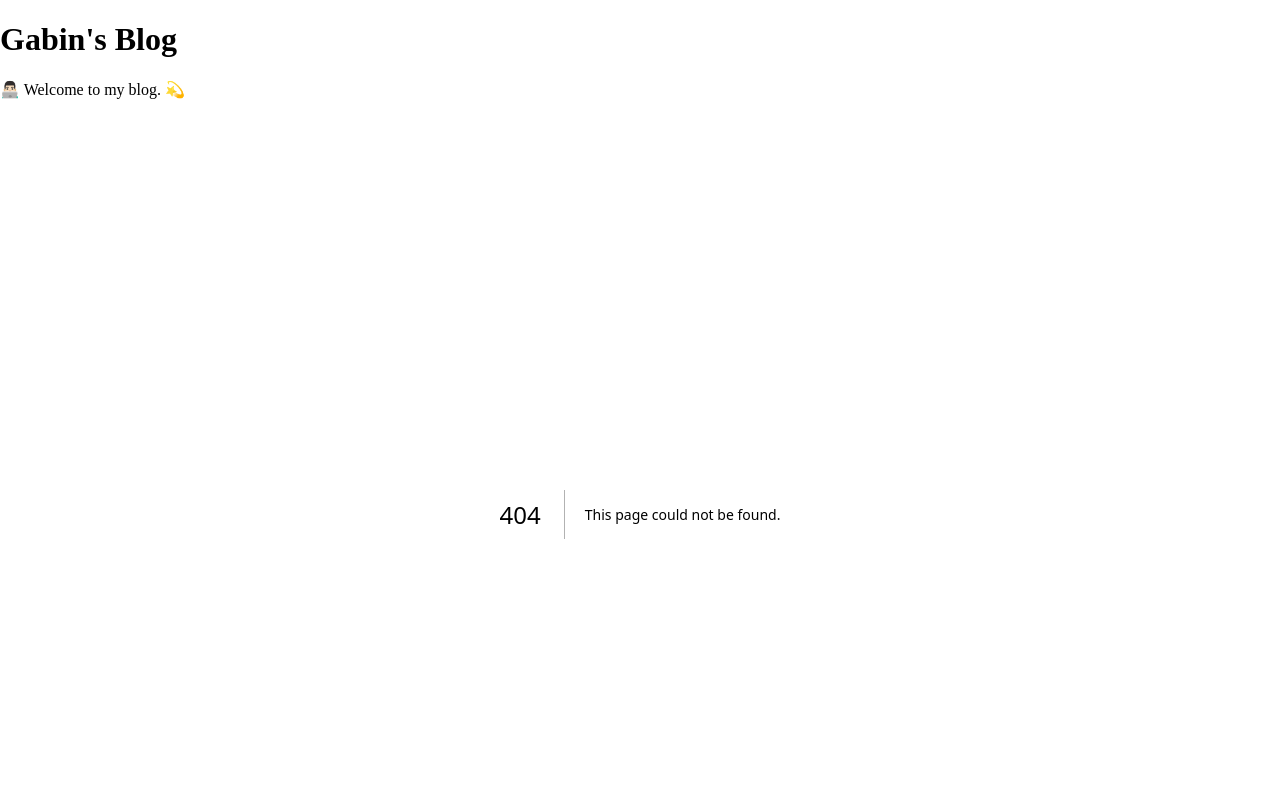
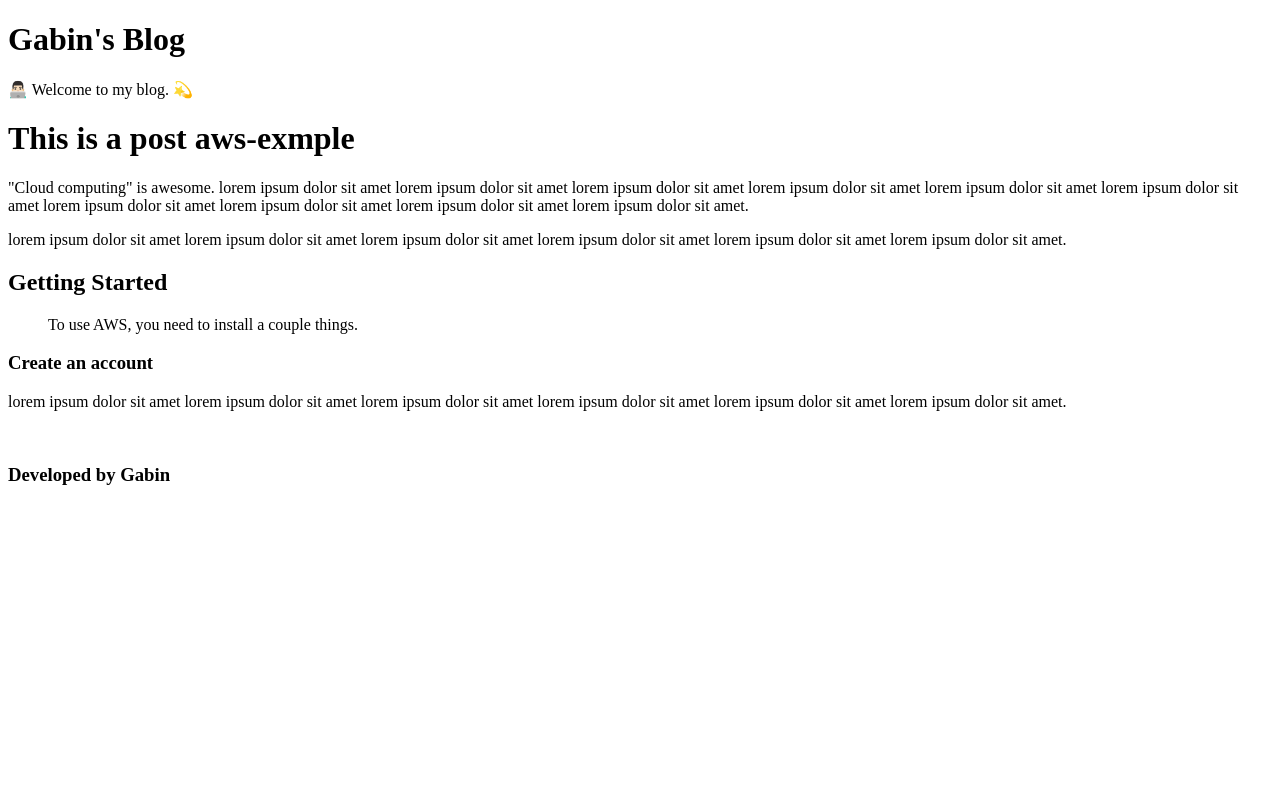
Before and after one commit to gabinwilliams/nextjs-blog, a Next.js app: page /posts/aws-exmple in a window 1280 px wide. Before the commit this address had no page. Shown: the top 800 px of the page. Built offline with nearby package versions, Linux system fonts and the light colour scheme.

Commit message:
finished post page and added markdown to jsx package

```diff
--- /dev/null
+++ b/app/posts/[slug]/page.tsx
@@ -0,0 +1,24 @@
+import fs from "fs";
+import Markdown from "markdown-to-jsx";
+
+type Props = { params: any };
+
+const getPostContent = (slug: string) => {
+    const folder = "posts/";
+    const file = `${folder}/${slug}.md`;
+    const content = fs.readFileSync(file, "utf8");
+    return content;
+};
+
+const PostPage = (props: Props) => {
+    const slug = props.params.slug;
+    const content = getPostContent(slug);
+    return (
+        <p>
+            <h1>This is a post {slug}</h1>
+            <Markdown>{content}</Markdown>
+        </p>
+    );
+};
+
+export default PostPage;
--- a/package.json
+++ b/package.json
@@ -15,6 +15,7 @@
     "@types/react-dom": "18.0.10",
     "eslint": "8.34.0",
     "eslint-config-next": "13.1.6",
+    "markdown-to-jsx": "^7.1.9",
     "next": "13.1.6",
     "react": "18.2.0",
     "react-dom": "18.2.0",
```
Also changed, not shown: 1 other file (tests, documents, lock files or other folders).
